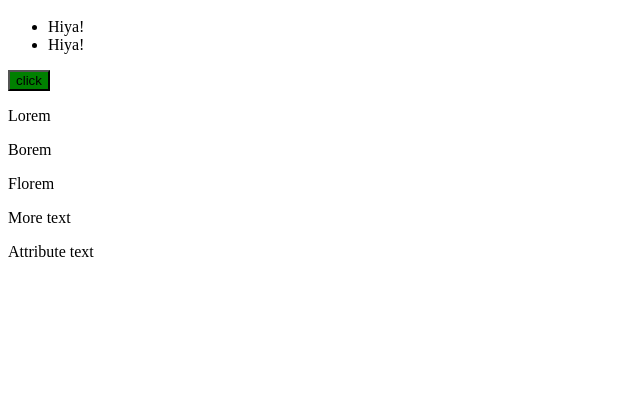
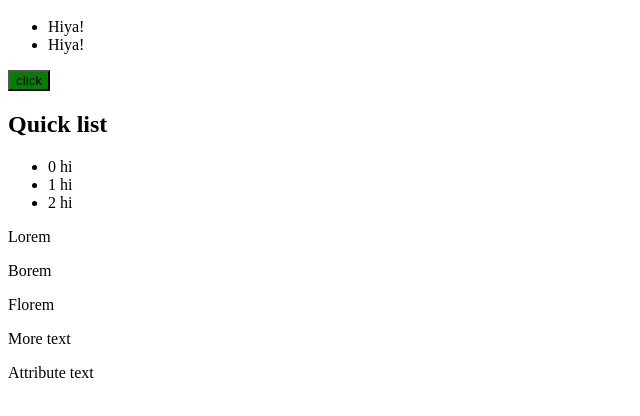
Before and after one commit to jameygleason/custom-elements, a website built with Vite: page src/domtests.html in a window 1280 px wide. Shown: the part 146-562 px from the top of the page, without its empty margins (0-640 px from the left). Built offline with nearby package versions, Linux system fonts and the light colour scheme.

Commit message:
added support for insert adjacent element position on create

```diff
--- a/src/dom.js
+++ b/src/dom.js
@@ -9,6 +9,16 @@ Node.prototype.get = function (sel) {
 // Get all
 Node.prototype.getAll = function (sel) {
 	return this.querySelectorAll.bind(this).call(this, sel)
+}
+
+// Text content
+Node.prototype.text = function (text) {
+	this.textContent = text
+}
+
+// HTML content
+Node.prototype.html = function (text) {
+	this.innerHTML = text
 }
 
 // Give node lists array properties
@@ -36,7 +46,15 @@ NodeList.prototype.removeListener = NodeList.prototype.removeEventListener = fun
 }
 
 // Create element
-Node.prototype.create = dom.create = sel => {
+/**
+ * @typedef Pos
+ * @type "beforebegin" | "afterbegin" | "beforeend" | "afterend"
+ */
+/**
+ * @param {string} sel
+ * @param {Pos} pos
+ */
+Node.prototype.create = dom.create = (sel, pos) => {
 	let split = sel.split(" ")
 	let el = dom.get(sel)
 
@@ -57,7 +75,20 @@ Node.prototype.create = dom.create = sel => {
 		return el
 	}
 
-	let par = dom.get(split.slice(0, split.length - 1))
+	let parSel = split.slice(0, split.length - 1)
+
+	let par = dom.get(parSel)
+	if (!par) {
+		console.error(`Parent Node "${parSel}" does not exist`)
+		document.body.appendChild(el)
+		return el
+	}
+
+	if (pos) {
+		par.insertAdjacentElement(pos, el)
+		return el
+	}
+
 	par.appendChild(el)
 	return el
 }
--- a/src/domtests.html
+++ b/src/domtests.html
@@ -25,6 +25,8 @@
 
 		<button>click</button>
 
+		<ul id="list"></ul>
+
 		<p class="para">Lorem</p>
 		<div class="container"></div>
 	</body>
--- a/src/tests.js
+++ b/src/tests.js
@@ -18,7 +18,7 @@ div.innerHTML = "<h1>Hello!</h1>"
 // Get all test
 const lis = dom.getAll("li")
 for (const li of lis) {
-	li.innerHTML = "Hiya!"
+	li.textContent = "Hiya!"
 }
 
 // Listener tets
@@ -35,6 +35,7 @@ setTimeout(() => {
 	btn.style.background = "red"
 }, 10000)
 
+// Create test
 const p1 = dom.create("p.para")
 p1.textContent = "Florem"
 
@@ -49,3 +50,9 @@ p4.textContent = "Attribute text"
 
 const p5 = dom.create("p[hidden]")
 p5.textContent = "Hidden"
+
+// Create list
+dom.create("#list h2", "beforebegin").html("<span>Quick list</span>")
+for (let i = 0; i < 3; i++) {
+	dom.create("#list li").text(`${i} hi`)
+}
```
Also changed, not shown: 1 other file.
